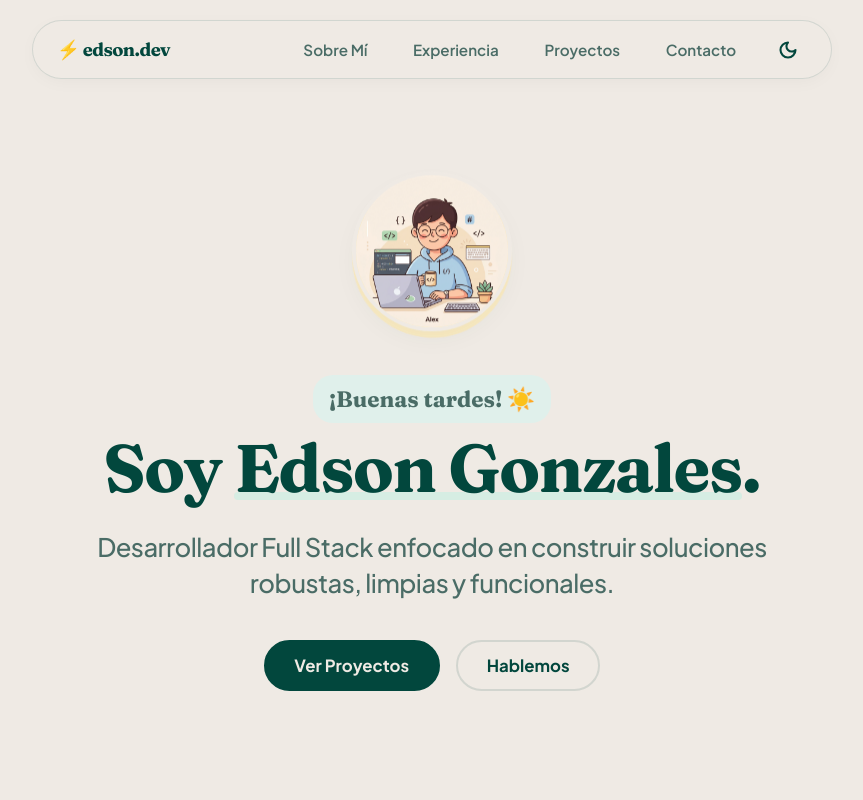
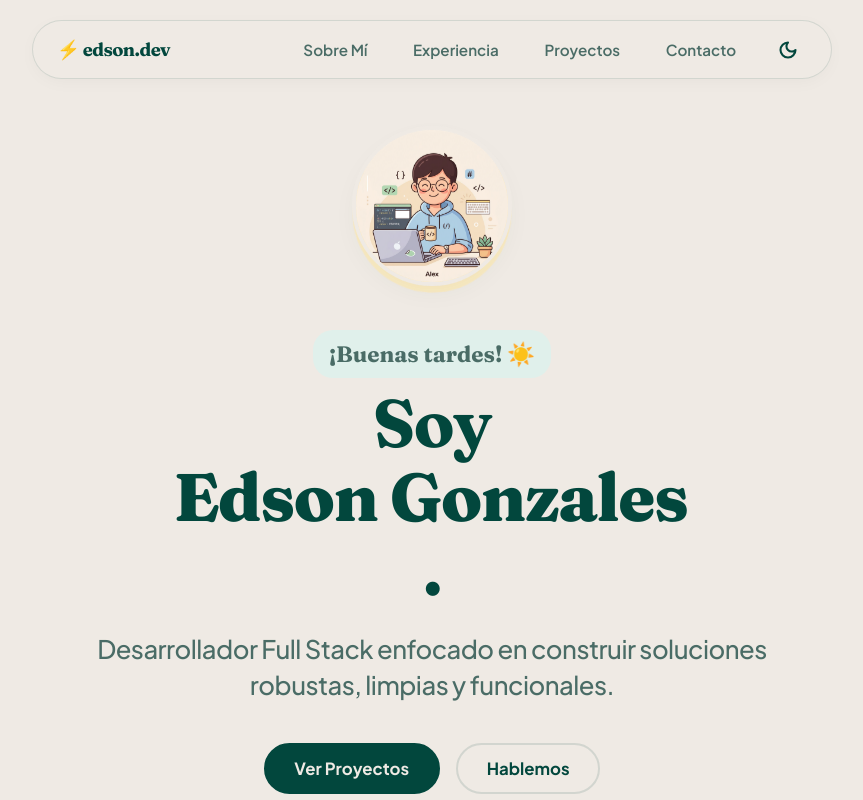
Before and after one commit to 3ds0m/Portafolio, a Next.js app: page / in a window 1280 px wide. Shown: the top 800 px of the page, without its empty margins (208-1071 px from the left). Built offline with nearby package versions, Linux system fonts and the light colour scheme.

Commit message:
\ Navbar solido 100% opaco y efecto de maquina de escribir en el nombre del hero\

```diff
--- a/src/app/globals.css
+++ b/src/app/globals.css
@@ -35,7 +35,7 @@
   --card-shadow: 0 10px 30px -10px rgba(2, 71, 61, 0.08);
   --card-shadow-hover: 0 20px 40px -15px rgba(2, 71, 61, 0.15);
 
-  --navbar-bg: rgba(239, 234, 228, 0.85);
+  --navbar-bg: #efeae4;
 }
 
 /* Dark Mode Overrides */
@@ -56,7 +56,7 @@
   --card-shadow: 0 10px 30px -10px rgba(0, 0, 0, 0.3);
   --card-shadow-hover: 0 20px 40px -15px rgba(0, 0, 0, 0.5);
 
-  --navbar-bg: rgba(16, 46, 36, 0.85);
+  --navbar-bg: #102e24;
 }
 
 /* Global Reset */
--- a/src/app/page.js
+++ b/src/app/page.js
@@ -213,7 +213,7 @@ export default function Home() {
           </div>
           <p className={`${styles.heroGreeting} ${styles.fadeInUp} ${styles.delay1}`}>{greeting}</p>
           <h1 className={`${styles.heroTitle} ${styles.fadeInUp} ${styles.delay2}`}>
-            Soy <span className={styles.highlight}>Edson Gonzales</span>.
+            Soy <span className={styles.typingName}>Edson Gonzales</span>.
           </h1>
           <h2 className={`${styles.heroSubtitle} ${styles.fadeInUp} ${styles.delay3}`}>
             Desarrollador Full Stack enfocado en construir soluciones robustas, limpias y funcionales.
--- a/src/app/page.module.css
+++ b/src/app/page.module.css
@@ -152,23 +152,33 @@
   line-height: 1.1;
 }
 
-.highlight {
+.typingName {
+  display: inline-block;
+  font-weight: 800;
   color: var(--accent-primary);
-  position: relative;
-  display: inline-block;
+  white-space: nowrap;
+  overflow: hidden;
+  width: 0;
+  border-right: 3px solid var(--accent-primary);
+  vertical-align: bottom;
+  animation:
+    typingAnimation 1.5s steps(14, end) 0.5s forwards,
+    blinkAnimation 0.75s step-end infinite,
+    hideBorderAnimation 0.1s forwards 2.0s;
 }
 
-.highlight::after {
-  content: "";
-  position: absolute;
-  bottom: 5px;
-  left: 0;
-  width: 100%;
-  height: 8px;
-  background-color: var(--pastel-mint);
-  z-index: -1;
-  opacity: 0.5;
-  border-radius: 4px;
+@keyframes typingAnimation {
+  from { width: 0 }
+  to { width: 100% }
+}
+
+@keyframes blinkAnimation {
+  from, to { border-color: transparent }
+  50% { border-color: var(--accent-primary); }
+}
+
+@keyframes hideBorderAnimation {
+  to { border-right-color: transparent; }
 }
 
 .heroSubtitle {
```
